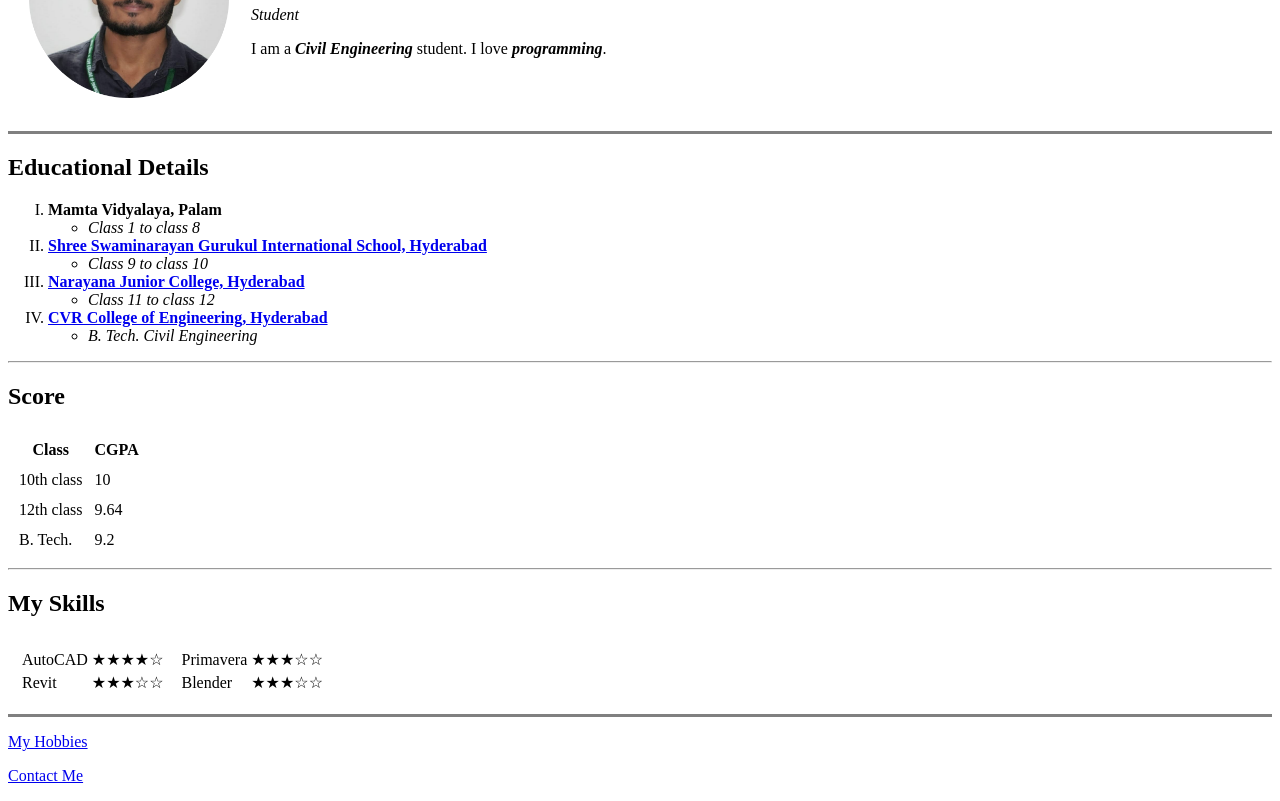
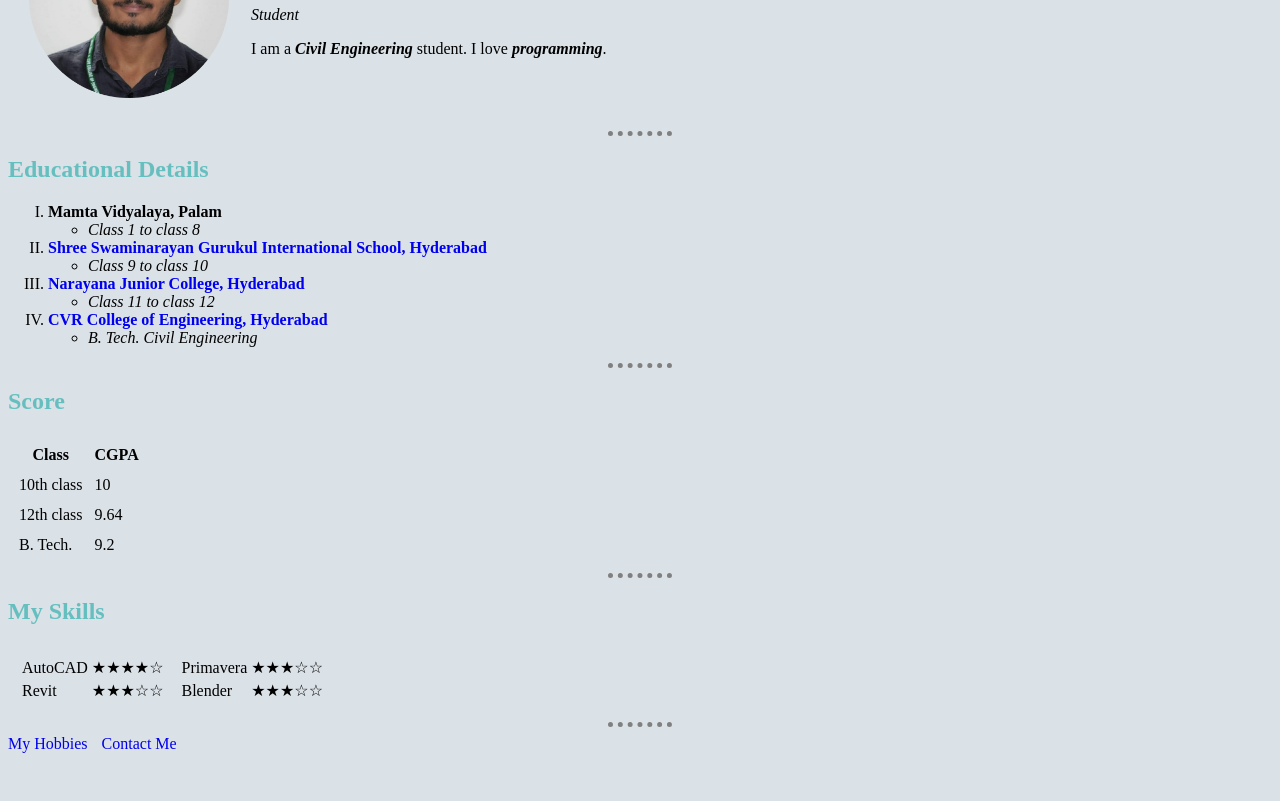
Before and after one commit to shrix7/cv, a plain HTML site: page index.html in a window 1280 px wide. Shown: the part 131-932 px from the top of the page. After the commit the page ends 892 px from the top, so only its background shows below. Drawn offline with Linux system fonts and the light colour scheme; files that its build step writes are made by us from their sources; files whose address does not match are found by name.

Commit message:
Add files via upload

```diff
--- a/index.html
+++ b/index.html
@@ -4,6 +4,8 @@
 <head>
   <meta charset="utf-8">
   <title>shrix7</title>
+  <link rel="stylesheet" href="css/style.css">
+
 </head>
 
 <body>
@@ -19,7 +21,7 @@
       </td>
     </tr>
   </table>
-  <hr size="3" noshade>
+  <hr>
   <h2>Educational Details</h2>
   <ol type="I">
     <li value="1">
@@ -66,7 +68,7 @@
       </tr>
     </tbody>
   </table>
-<hr>
+  <hr>
   <h2>My Skills</h2>
   <table cellspacing="10">
     <tr>
@@ -96,9 +98,10 @@
       </td>
     </tr>
   </table>
-  <hr size="3" noshade>
-  <p><a href="hobbies.html">My Hobbies</a></p>
-  <p><a href="contact.html">Contact Me</a></p>
+  <hr>
+    <a href="hobbies.html">My Hobbies </a>
+    <a href="contact.html">Contact Me</a>
+
 
 </body>
 
```
Also changed, not shown: contact.html (+2 -1 lines), hobbies.html (+2 -1 lines).
